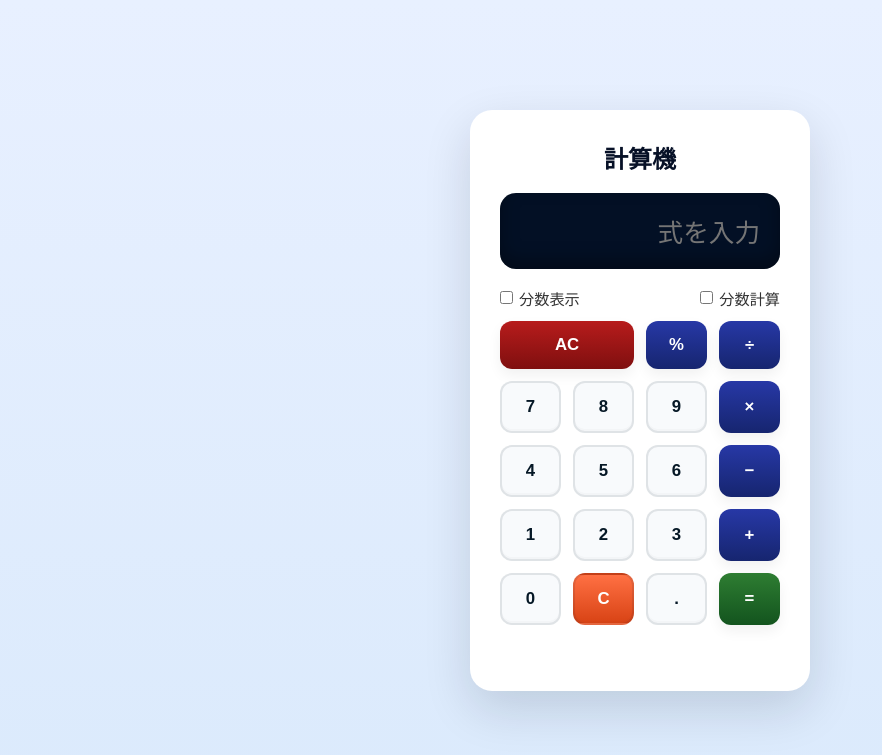
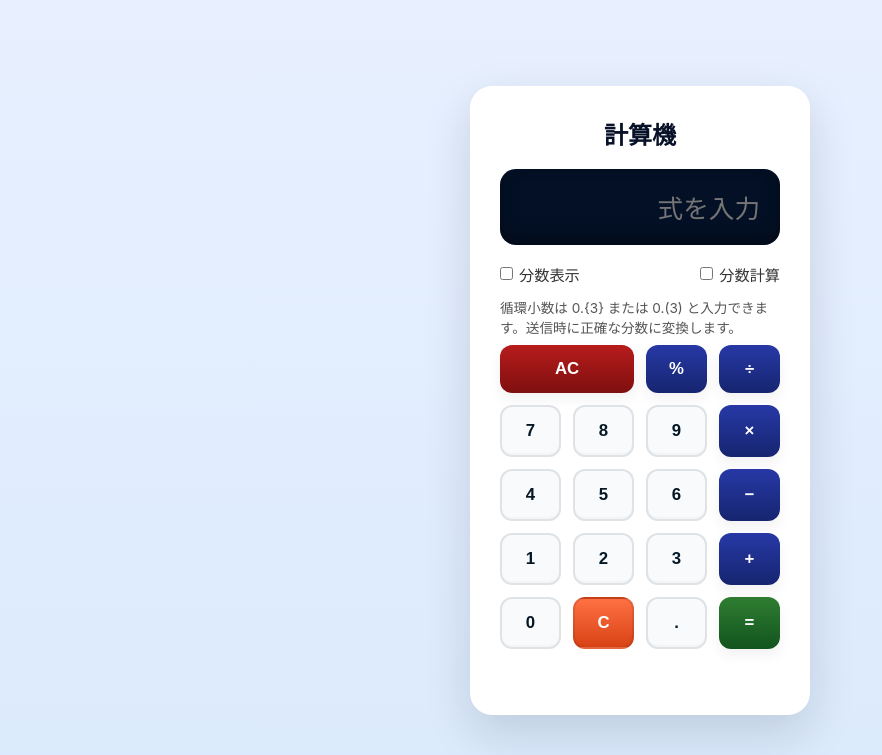
Before and after one commit to katoy/study-vipe-coding, a FastAPI app: page / in a window 1280 px wide. Shown: the top 755 px of the page, without its empty margins (0-882 px from the left). Run offline with FastAPI, Linux system fonts and the light colour scheme; some libraries are stand-ins or nearby versions.

Commit message:
UI: add hint about repeating-decimal input (0.{3} or 0.(3))

```diff
--- a/app/templates/index.html
+++ b/app/templates/index.html
@@ -45,6 +45,7 @@
         <input type="checkbox" name="bunsui_calc" id="bunsui_calc" {% if bunsui_calc %}checked{% endif %} /> 分数計算
       </label>
     </div>
+    <div style="font-size:0.85rem;color:#555;margin-bottom:8px;">循環小数は 0.{3} または 0.(3) と入力できます。送信時に正確な分数に変換します。</div>
     <div class="buttons">
       <button class="btn-clr btn-span2" type="button" onclick="document.getElementById('expression').value='';document.getElementById('result').textContent='';">AC</button>
       <button class="btn-op" type="button" onclick="appendToExpr('%')">%</button>
```
